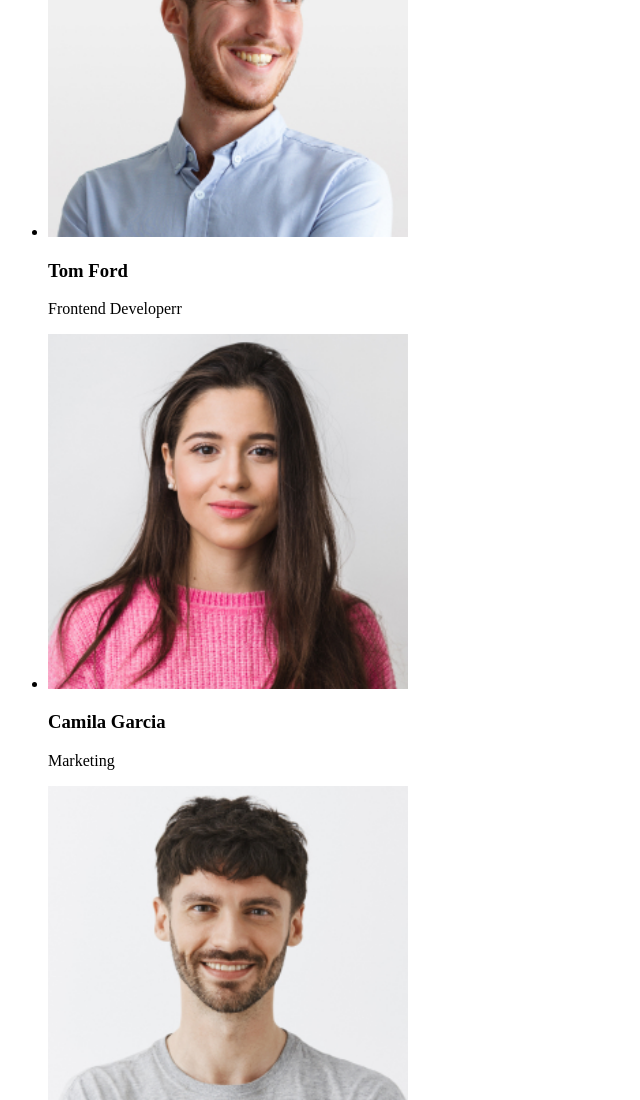
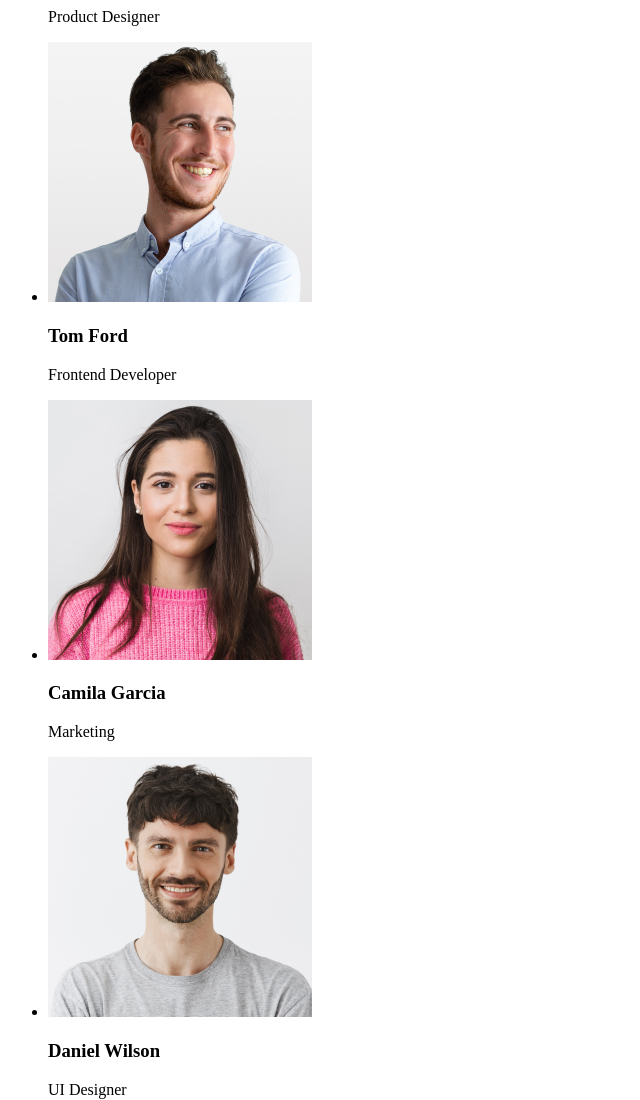
Before and after one commit to DashaTsumal/goit-markup-hw-01, a plain HTML site: page index.html in a window 1280 px wide. Shown: the part 1969-3069 px from the top of the page, without its empty margins (0-640 px from the left). Drawn offline with Linux system fonts and the light colour scheme.

Commit message:
fixed-income

```diff
--- a/index.html
+++ b/index.html
@@ -57,8 +57,8 @@
         <section>
             <h2>What are we doing</h2>
             <ul>
-                <li> <img src="./images/Rectangle 71.jpg" alt="computer" width="264px"  ></li>
-                <li> <img src="./images/Rectangle 71 (1).jpg" alt="screen" width="264px" ></li>
+                <li> <img src="./images/Rectangle 71.jpg" alt="computer" width="360px"  ></li>
+                <li> <img src="./images/Rectangle 71 (1).jpg" alt="screen" width="360px" ></li>
                 <li> <img src="./images/Rectangle 71 (2).jpg" alt="phone" width="264px" ></li>
             </ul>
         </section>
@@ -72,18 +72,18 @@
                     <p>Product Designer</p>
                 </li>
                 <li>
-                    <img src="./images/img (1).jpg" alt="Tom Ford" width="360px">
+                    <img src="./images/img (1).jpg" alt="Tom Ford" width="264px">
                     <h3>Tom Ford</h3>
-                    <p>Frontend Developerr</p>
+                    <p>Frontend Developer</p>
                 </li>
                 <li>
-                    <img src="./images/img (2).jpg" alt="Camila Garcia" width="360px">
+                    <img src="./images/img (2).jpg" alt="Camila Garcia" width="264px">
                     <h3>Camila Garcia</h3>
                     <p>Marketing</p>
                 </li>
                 <li>
                     <img src="./images/img (3).jpg" alt="Daniel Wilson
-                    " width="360px">
+                    " width="264px">
                     <h3>Daniel Wilson</h3>
                     <p>UI Designer</p>
                 </li>
```
